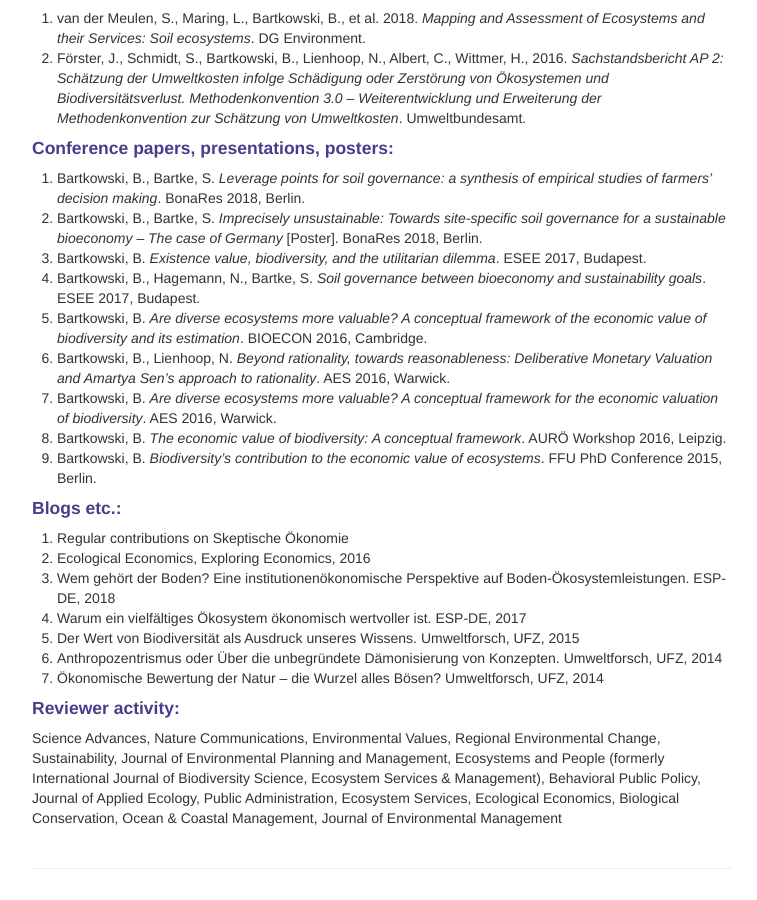
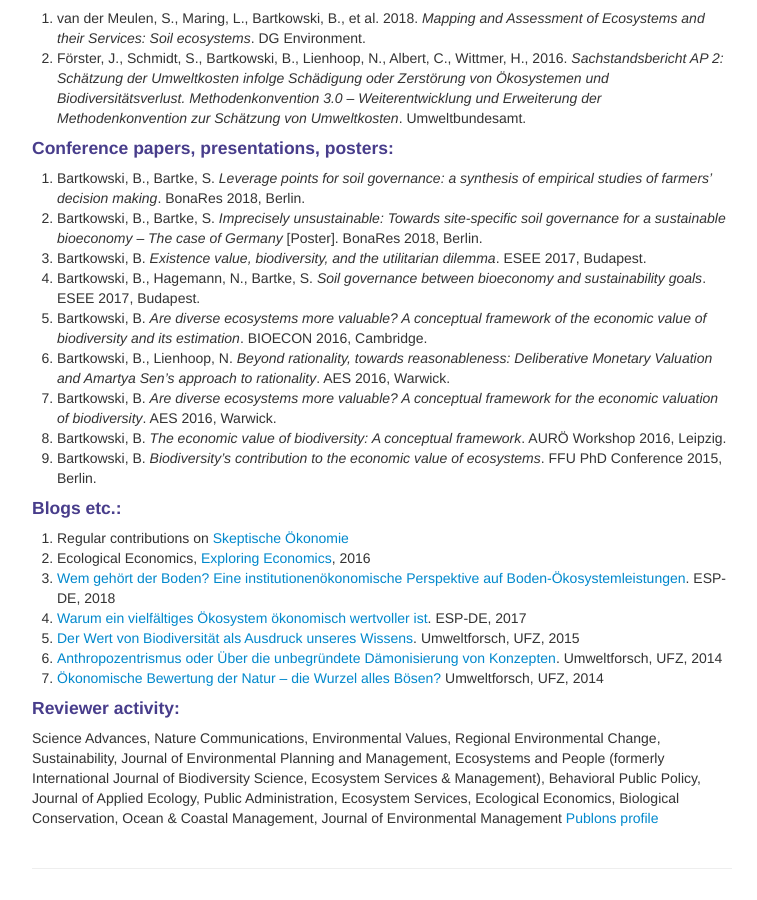
Before and after one commit to BartoszBartk/BartoszBartk.github.io, a Jekyll site: the page built from pages/publications.md, in a window 1280 px wide and 900 px high, scrolled down 1984 px. Shown: the whole window, without its empty margins (258-1015 px from the left). Built offline with Jekyll 4.4.1, drawn with Linux system fonts in a browser that asks for light colours.

Commit message:
update please

```diff
--- a/pages/publications.md
+++ b/pages/publications.md
@@ -68,13 +68,14 @@ description: Publications
 </ol>
 #### Blogs etc.:
 <ol>
-<li>Regular contributions on Skeptische Ökonomie</li>
-<li>Ecological Economics, Exploring Economics, 2016</li>
-<li>Wem gehört der Boden? Eine institutionenökonomische Perspektive auf Boden-Ökosystemleistungen. ESP-DE, 2018</li>
-<li>Warum ein vielfältiges Ökosystem ökonomisch wertvoller ist. ESP-DE, 2017</li>
-<li>Der Wert von Biodiversität als Ausdruck unseres Wissens. Umweltforsch, UFZ, 2015</li>
-<li>Anthropozentrismus oder Über die unbegründete Dämonisierung von Konzepten. Umweltforsch, UFZ, 2014</li>
-<li>Ökonomische Bewertung der Natur – die Wurzel alles Bösen? Umweltforsch, UFZ, 2014</li>
+<li>Regular contributions on <a href="https://skeptischeoekonomie.wordpress.com">Skeptische Ökonomie</a></li>
+<li>Ecological Economics, <a href="https://www.exploring-economics.org/en/">Exploring Economics</a>, 2016</li>
+<li><a href="http://www.esp-de.de/wem-gehoert-der-boden/">Wem gehört der Boden? Eine institutionenökonomische Perspektive auf Boden-Ökosystemleistungen</a>. ESP-DE, 2018</li>
+<li><a href="http://www.esp-de.de/warum-ein-vielfaeltiges-oekosystem-oekonomisch-wertvoller-ist/">Warum ein vielfältiges Ökosystem ökonomisch wertvoller ist</a>. ESP-DE, 2017</li>
+<li><a href="https://scilogs.spektrum.de/umweltforsch/der-wert-biodiversitaet-ausdruck-unwissens/">Der Wert von Biodiversität als Ausdruck unseres Wissens</a>. Umweltforsch, UFZ, 2015</li>
+<li><a href="https://scilogs.spektrum.de/umweltforsch/anthropozentrismus-oder-ueber-die-unbegruendete-daemonisierung-von-konzepten/">Anthropozentrismus oder Über die unbegründete Dämonisierung von Konzepten</a>. Umweltforsch, UFZ, 2014</li>
+<li><a href="https://scilogs.spektrum.de/umweltforsch/oekonomische-bewertung-natur-wurzel-boesen/">Ökonomische Bewertung der Natur – die Wurzel alles Bösen?</a> Umweltforsch, UFZ, 2014</li>
 </ol>
 #### Reviewer activity:
 Science Advances, Nature Communications, Environmental Values, Regional Environmental Change, Sustainability, Journal of Environmental Planning and Management, Ecosystems and People (formerly International Journal of Biodiversity Science, Ecosystem Services & Management), Behavioral Public Policy, Journal of Applied Ecology, Public Administration, Ecosystem Services, Ecological Economics, Biological Conservation, Ocean & Coastal Management, Journal of Environmental Management
+<a href="https://publons.com/author/1270943/bartosz-bartkowski#profile">Publons profile</a>
```
